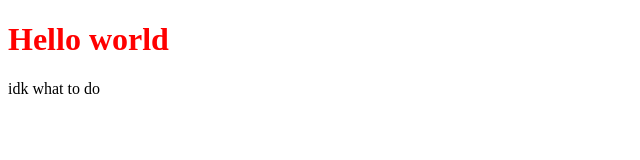
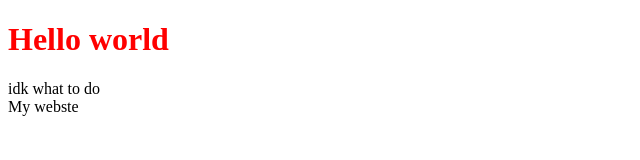
Before and after one commit to maryartme/Front_Mary, a plain HTML site: page index.html in a window 1280 px wide. Shown: the full height of the page, 0-640 px from the left. Drawn offline with Linux system fonts and the light colour scheme.

Commit message:
div added

```diff
--- a/index.html
+++ b/index.html
@@ -9,6 +9,6 @@
 <body>
     <h1 style="color:red;">Hello world</h1>
     <div> idk what to do</div>
-
+    <div>My webste</div>
 </body>
 </html>
```
